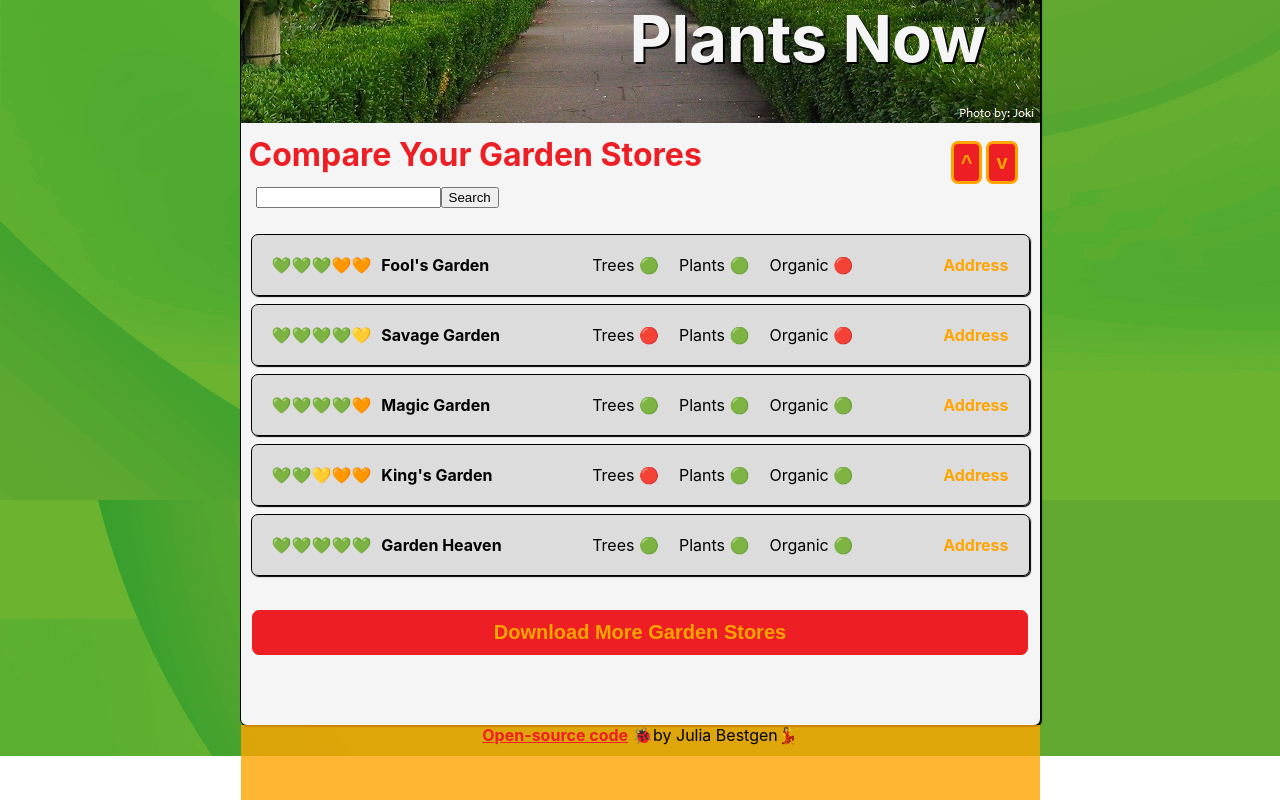
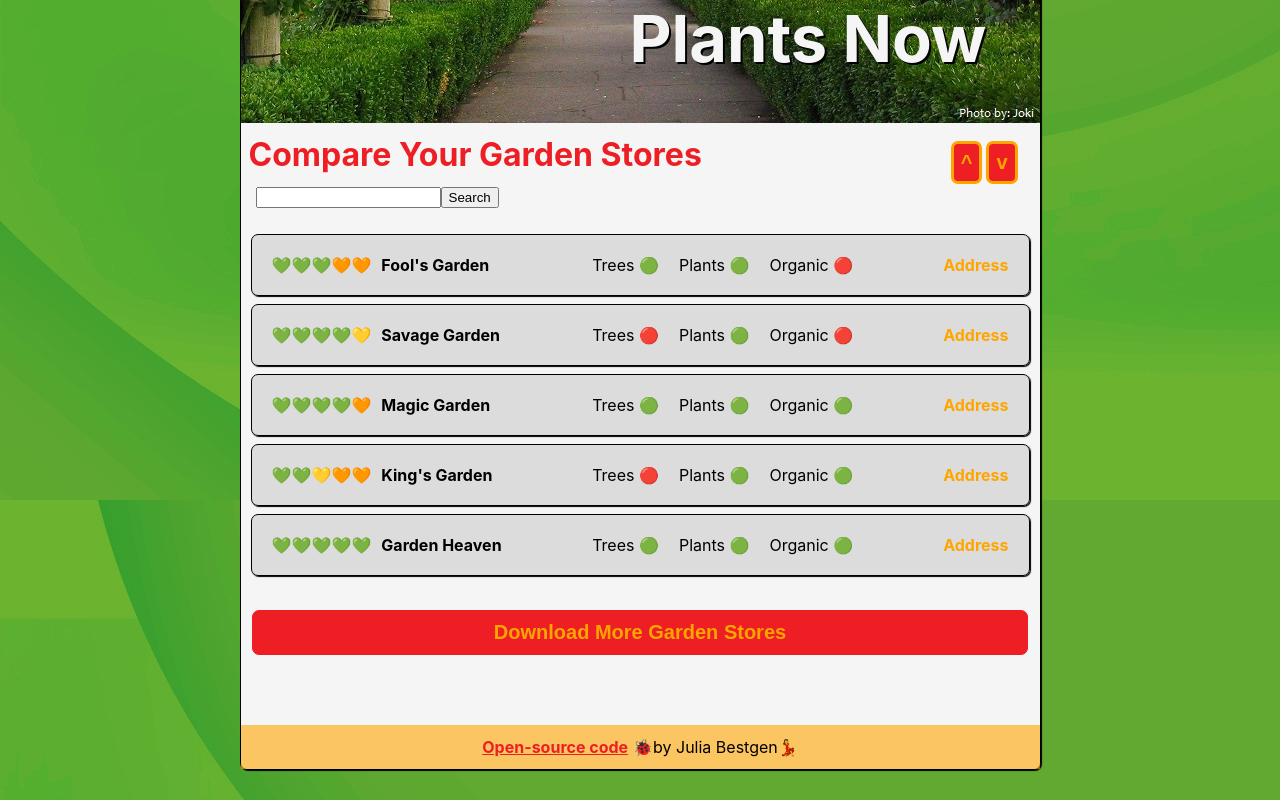
Before and after one commit to psyjulga/gardenstores-project, a React (Create React App) app: page / in a window 1280 px wide. Shown: the part 464-1264 px from the top of the page. Before the commit the page ends 1220 px from the top, so only its background shows below. Built offline with nearby package versions, Linux system fonts and the light colour scheme.

Commit message:
refactored footer

```diff
--- a/src/App.css
+++ b/src/App.css
@@ -257,11 +257,8 @@ ul {
 }
 
 .footer {
-	z-index: 1;
-	position: fixed;
-	width: 799px;
-	height: 75px;
-	background-color: rgba(255, 165, 0, 0.8);
+	padding: 12px 0;
+	background-color: rgba(255, 165, 0, 0.6);
 	text-align: center;
 }
 
```
